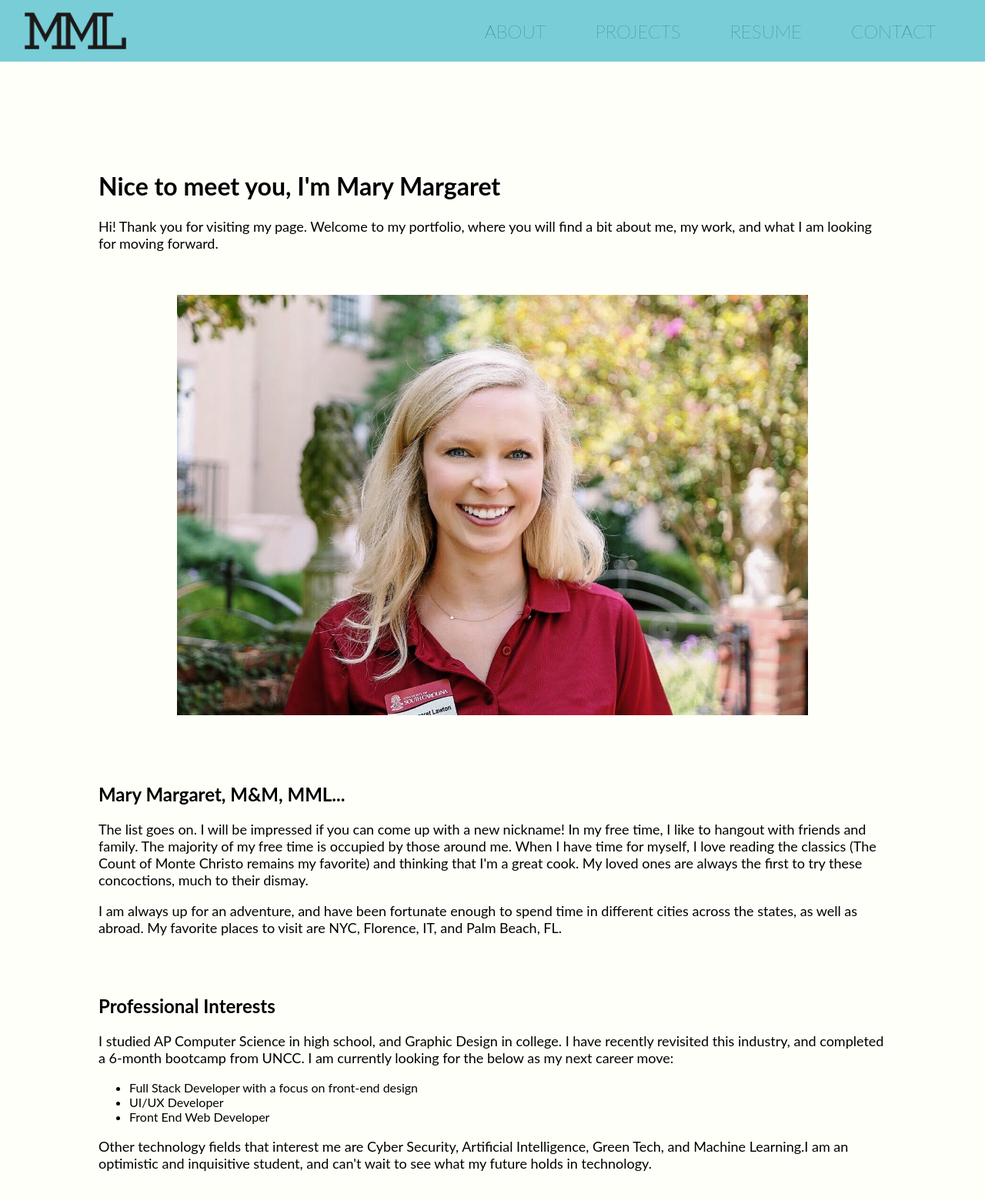
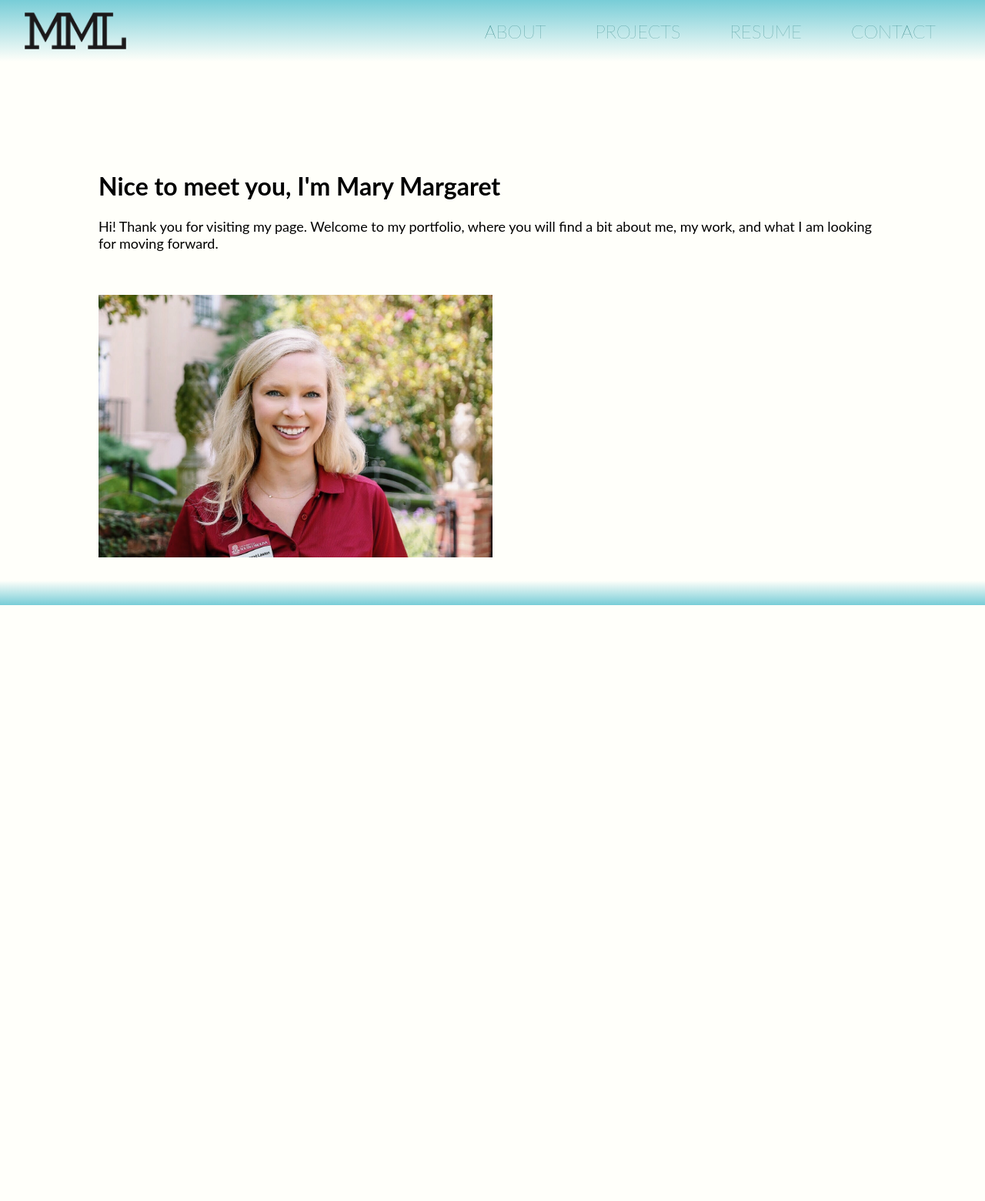
Before and after one commit to mmlawton15/VanillaPortfolio, a plain HTML site: page index.html in a window 1280 px wide. Shown: the whole page at 77% size. After the commit the page ends 800 px from the top, so only its background shows below. Drawn offline with Linux system fonts and the light colour scheme.

Commit message:
finished index, and about, added a few pictures, played with overlay

```diff
--- a/assets/css/stylesheet.css
+++ b/assets/css/stylesheet.css
@@ -22,8 +22,8 @@
 }
 
 header {
-    background-color: var(--secondary-color);
-    color: var(--text-color);
+    background-image: linear-gradient(rgba(120, 205, 215, 1), rgba(120, 205, 215, 0));
+    color: var(--primary-color);
     display: flex;
     flex-wrap: wrap;
     position: sticky;
@@ -32,12 +32,12 @@ header {
 
 header a {
     text-decoration: none;
-    color: var(--text-color);
-    font-weight:700;
+    color: var(--accent-color);
+    font-weight:bolder;
 }
 
 header a:hover {
-    color: var(--primary-color);
+    color: var(--text-color);
 }
 
 header nav {
@@ -69,7 +69,12 @@ header nav ul li a {
 }
 
 body {
-    background-color: var(--primary-color);
+    /* background-image: url("/assets/images/images/pebble-background.jpg");
+    background-size:cover;
+    background-repeat: no-repeat;
+    background-attachment: fixed;
+    background-position: center; */
+    background-color:var(--primary-color);
     margin:0;
     font-family: 'Lato', sans-serif;
 }
@@ -78,7 +83,7 @@ img {
     display: block;
     margin-left: auto;
     margin-right: auto;
-    width:80%;
+    width:70%;
     margin-bottom: 30px;
 }
 
@@ -111,6 +116,29 @@ p {
     padding:2rem 3rem;
 }
 
+/* .overlay {
+    top:0;
+    left:0;
+    bottom:0;
+    margin:0;
+    height:100%;
+    width:100%;
+    background-color: rgba(255, 255, 250, 0.65);
+} */
+
+
+
+/*FOOTER*/
+
+footer {
+    background-image: linear-gradient(rgba(120, 205, 215, 0), rgba(120, 205, 215, 1));
+    color: var(--primary-color);
+    width: 100%;
+    padding: 1rem 2rem;
+    display: flex;
+    flex-wrap: wrap;
+    justify-content: space-between;
+}
 
 /*ABOUT ME*/
 
@@ -118,8 +146,25 @@ p {
     padding: 0 2rem;
 }
 
+.me img {
+    float: left;
+    width: 50%;
+    padding:0;
+    margin-right:2rem;
+}
 
+.mm-facts-header {
+    margin: 0px;
+    padding-bottom: 50px;
+    width:90%;
+    display:inline-block;
+    align-items:center;
+    justify-content: space-between;
+}
 
+.mm-facts {
+    margin: 4rem auto;
+}
 
 
 /*MY WORK*/
--- a/index.html
+++ b/index.html
@@ -7,11 +7,12 @@
     <link rel="stylesheet" href="assets/css/stylesheet.css">
 </head>
 <body>
+    <div class="overlay">
         <header>
             <a href="index.html"><img src="assets/images/images/IMG_7003.png" class="headerLogo"></a>
             <nav>
                 <ul>
-                <li><a href="index.html">ABOUT</a></li>
+                    <li><a href="about.html">ABOUT</a></li>
                     <li><a href="projects.html">PROJECTS</a></li>
                     <li><a href="resume.html">RESUME</a></li>
                     <li><a href="contact.html">CONTACT</a></li>
@@ -30,36 +31,11 @@
                             <br>
                             <br>
                             <img src="assets/images/usc-pic.jpg">
-                        <br>
-                        <br>
-                    <h2>Mary Margaret, M&M, MML...</h2>
-                        <p>
-                            The list goes on. I will be impressed if you can come up with a new nickname! In my free time, I like to hangout with friends and family.
-                            The majority of my free time is occupied by those around me.
-                            When I have time for myself, I love reading the classics (The Count of Monte Christo remains my favorite) and thinking that I'm a great cook.
-                            My loved ones are always the first to try these concoctions, much to their dismay.
-                        </p>
-                        <p>
-                            I am always up for an adventure, and have been fortunate enough to spend time in different cities across the states, as well as abroad.
-                            My favorite places to visit are NYC, Florence, IT, and Palm Beach, FL.
-                        </p>
-                        <br>
-                        <br>
-                    <h2>Professional Interests</h2>
-                        <p>I studied AP Computer Science in high school, and Graphic Design in college. I have recently revisited this industry,
-                            and completed a 6-month bootcamp
-                            from UNCC. I am currently looking for the below as my next career move:</p>
-                        <ul>
-                            <li>Full Stack Developer with a focus on front-end design</li>
-                            <li>UI/UX Developer</li>
-                            <li>Front End Web Developer</li>
-                        </ul>
-                        <p> Other technology fields that interest me are Cyber Security, Artificial Intelligence,
-                            Green Tech, and Machine Learning.I am an optimistic and inquisitive student,
-                            and can't wait to see what my future holds in technology.</p>
                 </div>
             </div>
 
         </main>
+        <footer></footer>
+    </div>
 </body>
 </html>
```
Also changed, not shown: about.html (added, +63 -0 lines), contact.html (+5 -1 lines), projects.html (+6 -1 lines), resume.html (+5 -1 lines), 2 other files. Lines whose indentation alone changed are shown as unchanged.
